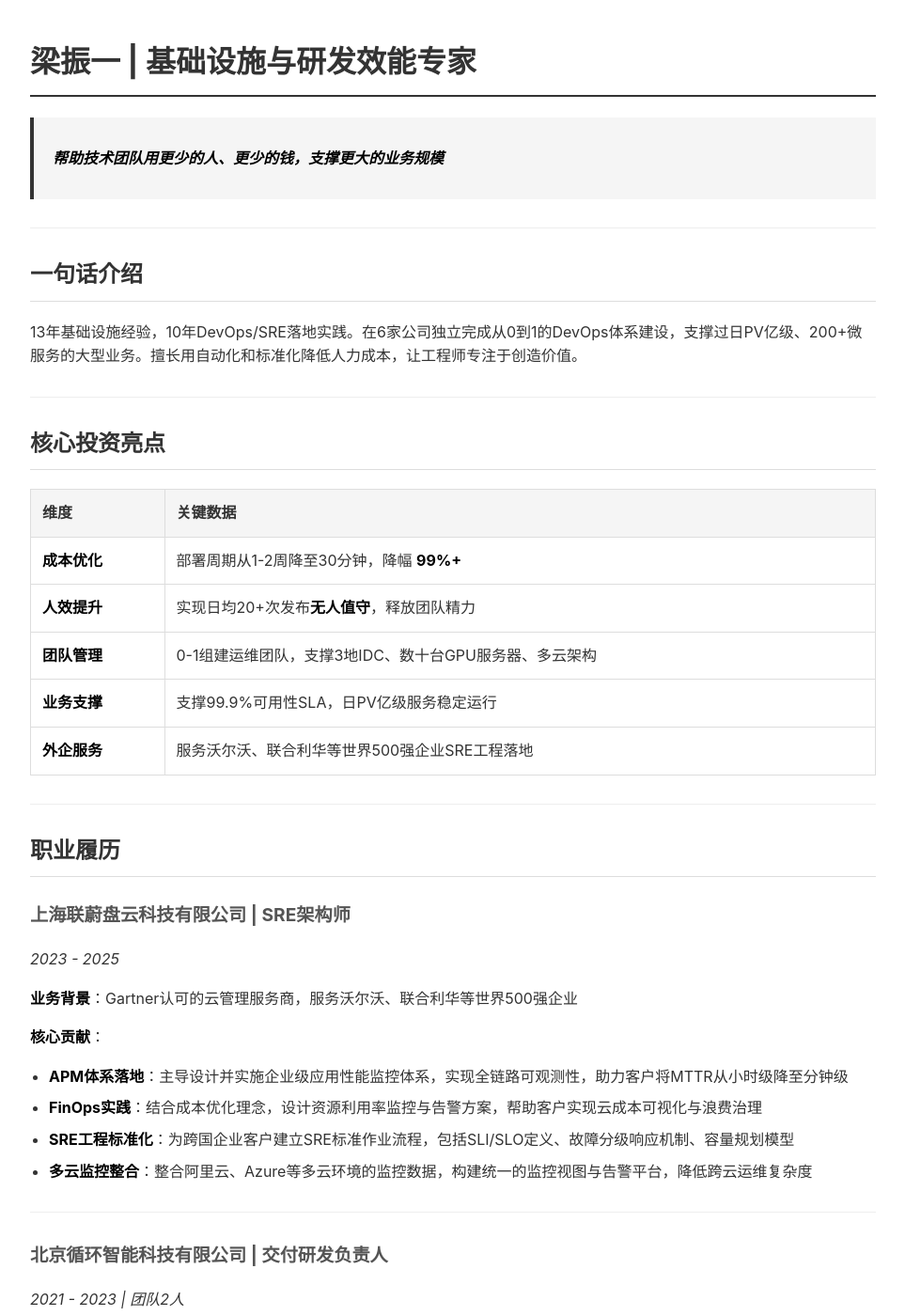
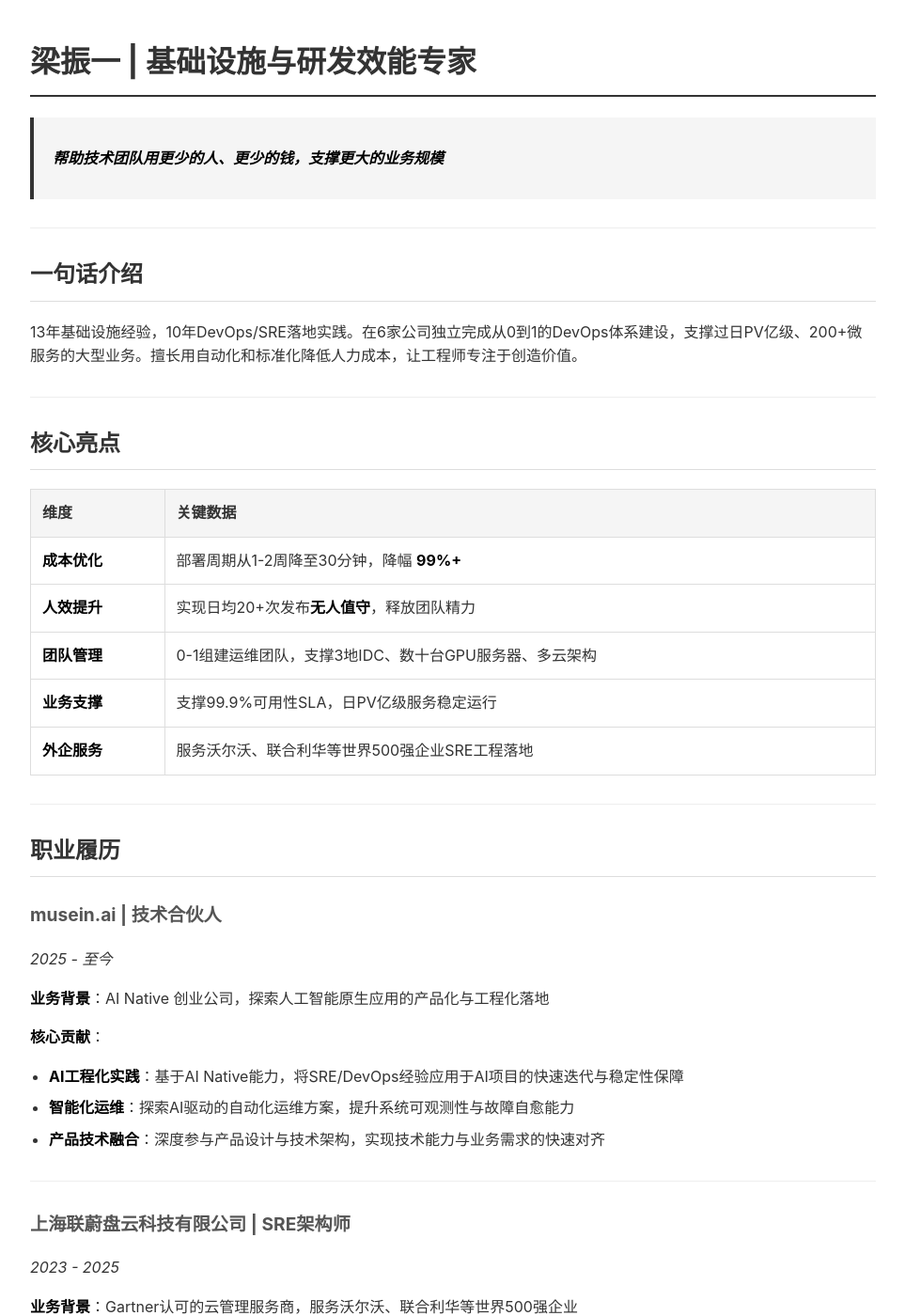
Before and after one commit to SingleCorner/SingleCorner.github.io, a Jekyll site: the page built from profile.md, in a window 1280 px wide and 1400 px high. Shown: the whole window at 94% size, without its empty margins (158-1121 px from the left). Built offline with Jekyll 4.4.1, drawn with Linux system fonts in a browser that asks for light colours.

Commit message:
add: 添加 musein.ai 当前经历

```diff
--- a/profile.md
+++ b/profile.md
@@ -56,7 +56,7 @@ li { margin: 8px 0; }
 
 ---
 
-## 核心投资亮点
+## 核心亮点
 
 | 维度 | 关键数据 |
 |------|---------|
@@ -69,6 +69,18 @@ li { margin: 8px 0; }
 ---
 
 ## 职业履历
+
+### musein.ai | 技术合伙人
+*2025 - 至今*
+
+**业务背景**：AI Native 创业公司，探索人工智能原生应用的产品化与工程化落地
+
+**核心贡献**：
+- **AI工程化实践**：基于AI Native能力，将SRE/DevOps经验应用于AI项目的快速迭代与稳定性保障
+- **智能化运维**：探索AI驱动的自动化运维方案，提升系统可观测性与故障自愈能力
+- **产品技术融合**：深度参与产品设计与技术架构，实现技术能力与业务需求的快速对齐
+
+---
 
 ### 上海联蔚盘云科技有限公司 | SRE架构师
 *2023 - 2025*
@@ -165,4 +177,4 @@ li { margin: 8px 0; }
 
 ---
 
-> **推荐评语**：13年基础设施经验，在摩拜、讯飞等公司有成功落地案例，近2年服务沃尔沃、联合利华等世界500强企业，具备国际化视野。技术能力强，兼具工程实现与团队管理能力，在成本控制和研发效能提升方面有可量化的成果。
+> **个人总结**：13年基础设施经验，在摩拜、讯飞等公司有成功落地案例，近2年服务沃尔沃、联合利华等世界500强企业，具备国际化视野。技术能力强，兼具工程实现与团队管理能力，在成本控制和研发效能提升方面有可量化的成果。
```
Also changed, not shown: other parts of profile.md (+1 -1 lines).
